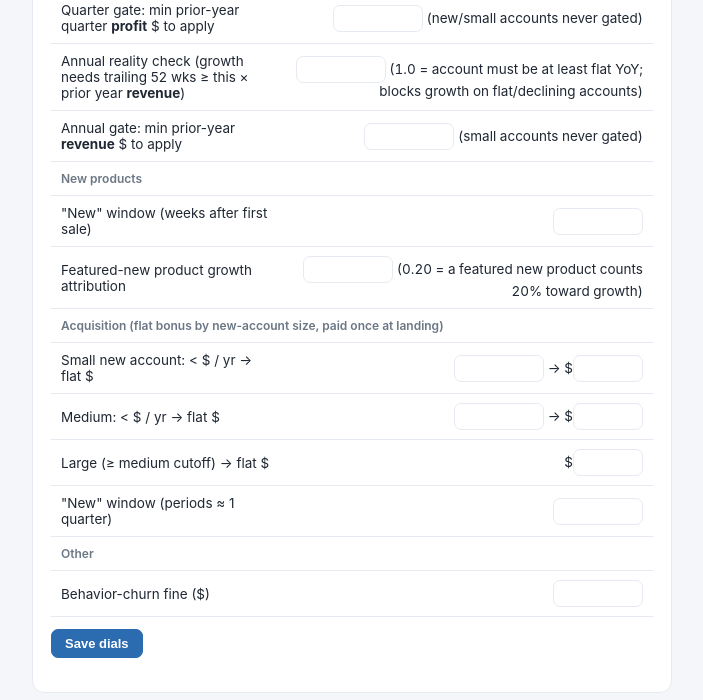
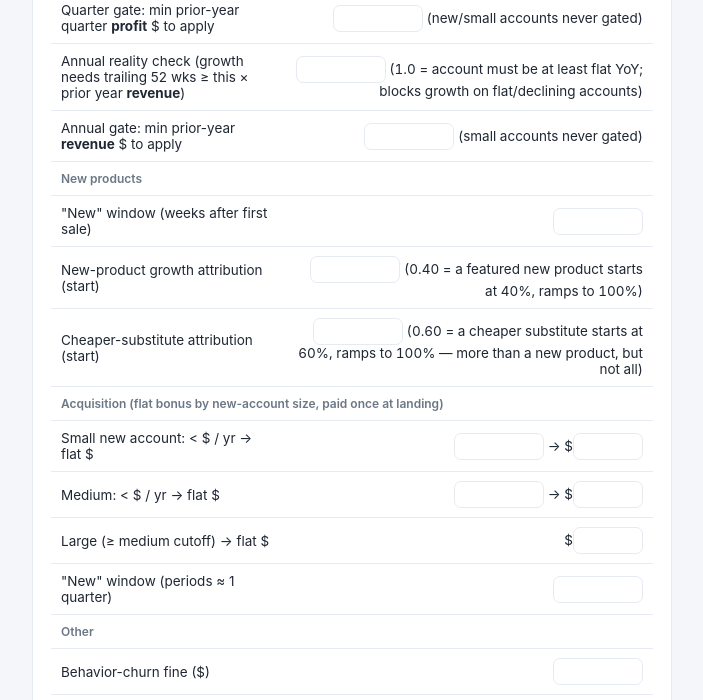
Before and after one commit to JaxonFan/wandt_sales_evaluation, a FastAPI app: template app/templates/settings.html in a window 1280 px wide. Shown: the part 948-1648 px from the top of the page, without its empty margins (86-789 px from the left). Run offline with FastAPI, Linux system fonts and the light colour scheme; the template is opened without the code that fills it, so the values that code supplies are empty; some libraries are stand-ins or nearby versions.

Commit message:
New products 40% + 'cheaper substitute' 60% category; mark already-constrained candidates
1. New-product attribution 20% -> 40% (start of the ramp; same ramp-to-100% logic).
2. New 'cheaper substitute' category (60% start, same ramp): a rep-found cheaper
   alternative gets more credit than a brand-new product but not all. New
   SubstituteProduct table (created via create_all — no ALTER on prod); engine uses
   PER-ITEM starting attribution (substitute > new product > 100% default) in both the
   period and annual tracks; /products page gets a 3-way category dropdown; new
   substitute_attribution dial; added to the engine-cache signature.
3. Limited stock: the auto-detect candidates now show '✓ already added' for items
   already in the constrained list (the add endpoint was already idempotent) — no more
   duplicate confusion.
35 tests pass (1 new: substitute credited above new product, below full).

Co-Authored-By: Claude Opus 4.8 (1M context) <noreply@anthropic.com>

```diff
--- a/app/config.py
+++ b/app/config.py
@@ -42,7 +42,8 @@ DEFAULTS = {
     "growth_annual_floor": 0.95,   # annual reality check: an account earns growth only if its trailing-52-week revenue is >= this x the cost-adjusted prior 52 weeks (0.95 = allow 5% YoY slack, matching the quarter gate; blocks growth-harvesting on flat/declining accounts)
     "growth_annual_min_prior": 50000,  # only apply the annual gate to accounts with at least this much prior-year revenue (small accounts' YoY is too noisy to gate)
     "new_product_weeks": 13,       # a SKU is "new" for this many weeks after its company-wide first sale; its credit ramps over this window
-    "new_product_attribution": 0.20,  # a featured-new product's growth credit STARTS here and ramps smoothly to 100% by new_product_weeks (no cliff)
+    "new_product_attribution": 0.40,  # a featured-new product's growth credit STARTS here and ramps smoothly to 100% by new_product_weeks (no cliff)
+    "substitute_attribution": 0.60,   # a 'cheaper substitute' SKU starts higher than a new product (more credit — but not all — for finding a cheaper alternative), same ramp to 100%
     "growth_cap_multiple": 2.0,    # (legacy alias; superseded by jump_multiple)
     "growth_review_min": 10000,    # (deprecated — jumps now flag on the doubling alone, no dollar floor)
 
--- a/app/main.py
+++ b/app/main.py
@@ -26,7 +26,7 @@ EDITABLE_DIALS = ["item_rate", "growth_window_weeks", "size_band_count",
                   "growth_payout_rate", "cost_inflation_weeks", "glide_alpha", "min_baseline_ratio", "jump_multiple",
                   "mature_smooth_weeks", "sporadic_gap_weeks", "growth_quarter_floor", "growth_quarter_min_prior",
                   "growth_quarter_min_profit", "growth_annual_floor", "growth_annual_min_prior",
-                  "new_product_weeks", "new_product_attribution",
+                  "new_product_weeks", "new_product_attribution", "substitute_attribution",
                   "acq_tier_small_max", "acq_tier_medium_max", "acq_flat_small", "acq_flat_medium", "acq_flat_large",
                   "acq_ramp_periods", "fine_amount"]
 
@@ -493,24 +493,39 @@ def products_page(request: Request, db: Session = Depends(get_db)):
     user = current_user(request, db)
     if not user or user.role == "rep":
         return RedirectResponse("/login", status_code=303)
-    weeks = int(service.get_settings(db)["new_product_weeks"])
-    attribution = float(service.get_settings(db)["new_product_attribution"])
+    s = service.get_settings(db)
+    weeks = int(s["new_product_weeks"])
+    attribution = float(s["new_product_attribution"]); sub_attribution = float(s["substitute_attribution"])
     rows = service.new_product_candidates(db, weeks)
     rows = rows + service.featured_extra_products(db, [r["item"] for r in rows], weeks)
+    feat, subs = service.featured_new_product_set(db), service.substitute_product_set(db)
+    for r in rows:   # current flag state -> preselects the dropdown
+        r["category"] = "substitute" if r["item"] in subs else ("new" if r["item"] in feat else "no")
     return templates.TemplateResponse("products.html", {
-        "request": request, "user": user, "rows": rows, "weeks": weeks, "attribution": attribution})
+        "request": request, "user": user, "rows": rows, "weeks": weeks,
+        "attribution": attribution, "sub_attribution": sub_attribution})
 
 
 @app.post("/products/flag")
-def products_flag(request: Request, item: str = Form(...), featured: str = Form(...),
+def products_flag(request: Request, item: str = Form(...), kind: str = Form(...),
                   db: Session = Depends(get_db)):
     user = current_user(request, db)
     if not user or user.role == "rep":
         return RedirectResponse("/login", status_code=303)
+    item = item.strip()
+    # new-product review: featured only when it's a plain new product
     rev = db.get(M.NewProductReview, item) or M.NewProductReview(item_number=item)
-    rev.featured = (featured == "yes"); rev.user_id = user.user_id; rev.created_at = dt.datetime.utcnow()
-    db.merge(rev); db.commit()
-    audit(db, user, "product_review", f"item:{item}", {"featured": rev.featured})
+    rev.featured = (kind == "new"); rev.user_id = user.user_id; rev.created_at = dt.datetime.utcnow()
+    db.merge(rev)
+    # cheaper-substitute table (mutually exclusive with new-product)
+    sub = db.get(M.SubstituteProduct, item)
+    if kind == "substitute" and not sub:
+        db.add(M.SubstituteProduct(item_number=item, user_id=user.user_id))
+    elif kind != "substitute" and sub:
+        db.delete(sub)
+    db.commit()
+    service._ENGINE_CACHE.clear()
+    audit(db, user, "product_review", f"item:{item}", {"kind": kind})
     return RedirectResponse("/products", status_code=303)
 
 
--- a/app/service.py
+++ b/app/service.py
@@ -293,6 +293,7 @@ def _engine_version(db):
         frozenset((a.account, a.period_id, a.status) for a in db.query(M.ManagerAction).all()),
         frozenset(self_acquired_set(db)),
         frozenset(featured_new_product_set(db)),
+        frozenset(substitute_product_set(db)),
         frozenset(get_constrained_items(db)),
         frozenset(written_off_set(db)),
         frozenset(voided_set(db)),
@@ -367,8 +368,15 @@ def exempt_set(db, period_id):
 
 def featured_new_product_set(db):
     """SKUs the manager confirmed are genuinely new -> their revenue counts at new_product_attribution
-    toward growth. Default-absent = not featured (catalog churn pays nothing)."""
-    return {r.item_number for r in db.query(M.NewProductReview).filter(M.NewProductReview.featured == True)}
+    toward growth. Default-absent = not featured (catalog churn pays nothing). Substitutes are separate."""
+    subs = substitute_product_set(db)
+    return {r.item_number for r in db.query(M.NewProductReview).filter(M.NewProductReview.featured == True)} - subs
+
+
+def substitute_product_set(db):
+    """SKUs flagged as a 'cheaper substitute' -> revenue counts at substitute_attribution (higher than a new
+    product) toward growth, same ramp."""
+    return {r.item_number for r in db.query(M.SubstituteProduct).all()}
 
 
 def new_product_candidates(db, new_product_weeks=26):
@@ -400,8 +408,8 @@ def featured_extra_products(db, existing_items, new_product_weeks=26):
     first sold longer ago than new_product_weeks). Returned in the same row shape as new_product_candidates
     so they render in the same table, tagged manual=True (and unknown=True if the item# isn't in sales yet)."""
     existing = set(existing_items)
-    featured_items = [r.item_number for r in db.query(M.NewProductReview).filter(M.NewProductReview.featured == True)
-                      if r.item_number not in existing]
+    flagged = featured_new_product_set(db) | substitute_product_set(db)   # new products AND cheaper substitutes
+    featured_items = [it for it in flagged if it not in existing]
     if not featured_items:
         return []
     rows = db.query(M.SalesLine.item_number, M.SalesLine.item_description, M.SalesLine.document_date,
@@ -448,6 +456,7 @@ def _dials(s):
         growth_quarter_min_profit=float(s["growth_quarter_min_profit"]),
         growth_annual_floor=float(s["growth_annual_floor"]), growth_annual_min_prior=float(s["growth_annual_min_prior"]),
         new_product_weeks=int(s["new_product_weeks"]), new_product_attribution=float(s["new_product_attribution"]),
+        substitute_attribution=float(s["substitute_attribution"]),
         acq_tier_small_max=float(s["acq_tier_small_max"]), acq_tier_medium_max=float(s["acq_tier_medium_max"]),
         acq_flat_small=float(s["acq_flat_small"]), acq_flat_medium=float(s["acq_flat_medium"]),
         acq_flat_large=float(s["acq_flat_large"]), acq_ramp_periods=int(s["acq_ramp_periods"]),
@@ -472,7 +481,8 @@ def run_period_bonus(db, idx=None):
                                     exempt_accounts=exempt_set(db, period.period_id),
                                     jump_released=jump_released_set(db, period.period_id),
                                     constrained_item_numbers=get_constrained_items(db),
-                                    featured_new_products=featured_new_product_set(db), **_dials(s))
+                                    featured_new_products=featured_new_product_set(db),
+                                    substitute_products=substitute_product_set(db), **_dials(s))
     res = _memo(("engine", idx, _engine_version(db)), _run)      # cache the expensive engine run (auto-invalidated)
     nav = period_nav(idx, idx_min, idx_cur, period, is_current, anchor)
     return res, period, s, nav, as_of
@@ -596,7 +606,8 @@ def run_annual_review(db):
     _, _, team = attribution_maps(db)
     res = compute_annual_review(df, as_of, team,
                                 exempt_accounts=annual_exempt_set(db),
-                                featured_new_products=featured_new_product_set(db), **_dials(s))
+                                featured_new_products=featured_new_product_set(db),
+                                    substitute_products=substitute_product_set(db), **_dials(s))
     return res, as_of, s
 
 
--- a/app/templates/settings.html
+++ b/app/templates/settings.html
@@ -26,7 +26,8 @@
       <tr><td>Annual gate: min prior-year <b>revenue</b> $ to apply</td><td class="num"><input name="growth_annual_min_prior" type="number" step="5000" value="{{ settings.growth_annual_min_prior }}" style="width:90px"> (small accounts never gated)</td></tr>
       <tr><th colspan="2">New products</th></tr>
       <tr><td>"New" window (weeks after first sale)</td><td class="num"><input name="new_product_weeks" type="number" step="1" value="{{ settings.new_product_weeks }}" style="width:90px"></td></tr>
-      <tr><td>Featured-new product growth attribution</td><td class="num"><input name="new_product_attribution" type="number" step="0.05" value="{{ settings.new_product_attribution }}" style="width:90px"> (0.20 = a featured new product counts 20% toward growth)</td></tr>
+      <tr><td>New-product growth attribution (start)</td><td class="num"><input name="new_product_attribution" type="number" step="0.05" value="{{ settings.new_product_attribution }}" style="width:90px"> (0.40 = a featured new product starts at 40%, ramps to 100%)</td></tr>
+      <tr><td>Cheaper-substitute attribution (start)</td><td class="num"><input name="substitute_attribution" type="number" step="0.05" value="{{ settings.substitute_attribution }}" style="width:90px"> (0.60 = a cheaper substitute starts at 60%, ramps to 100% — more than a new product, but not all)</td></tr>
       <tr><th colspan="2">Acquisition (flat bonus by new-account size, paid once at landing)</th></tr>
       <tr><td>Small new account: < $ / yr → flat $</td><td class="num"><input name="acq_tier_small_max" type="number" step="1000" value="{{ settings.acq_tier_small_max }}" style="width:90px"> → $<input name="acq_flat_small" type="number" step="25" value="{{ settings.acq_flat_small }}" style="width:70px"></td></tr>
       <tr><td>Medium: < $ / yr → flat $</td><td class="num"><input name="acq_tier_medium_max" type="number" step="1000" value="{{ settings.acq_tier_medium_max }}" style="width:90px"> → $<input name="acq_flat_medium" type="number" step="25" value="{{ settings.acq_flat_medium }}" style="width:70px"></td></tr>
```
Also changed, not shown: app/engine.py (+21 -13 lines), app/models.py (+12 -0 lines), app/templates/constrained.html (+7 -4 lines), app/templates/products.html (+19 -13 lines), tests/builders.py (+4 -1 lines), tests/test_engine.py (+12 -0 lines).
